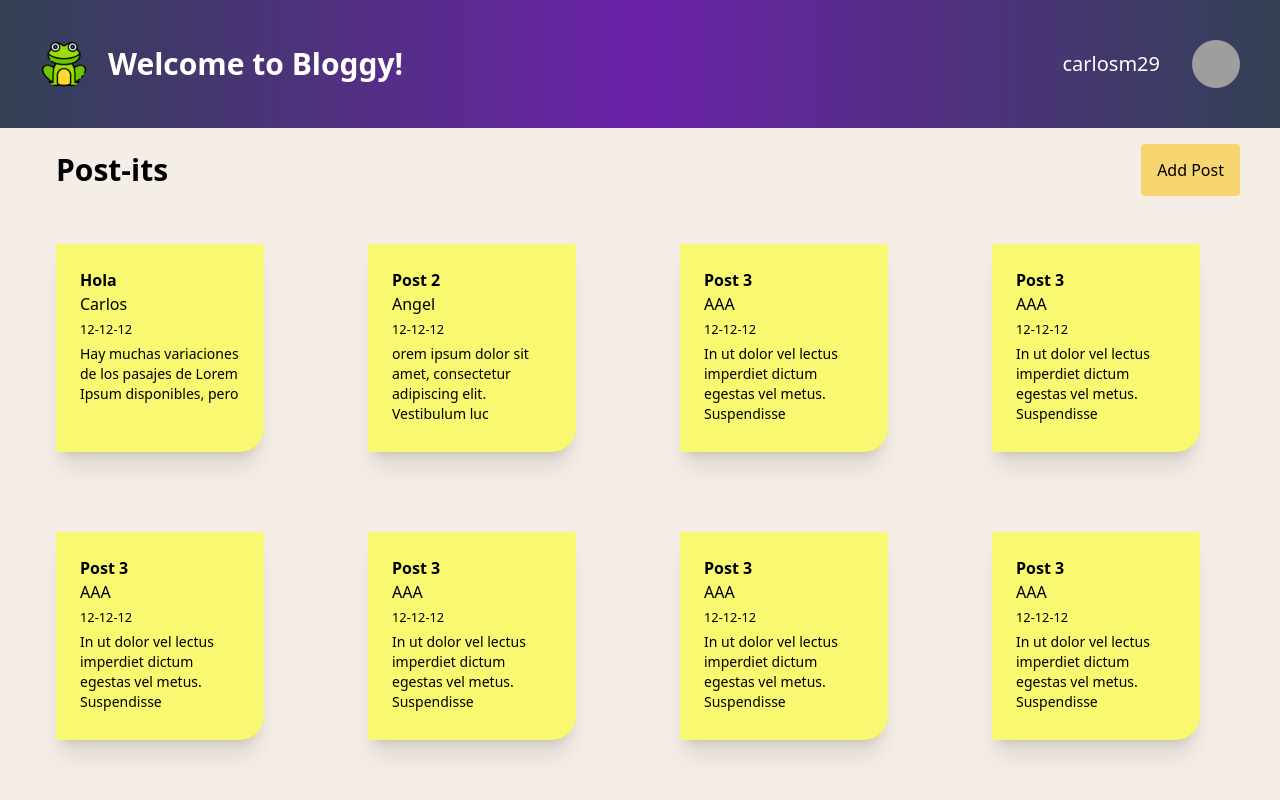
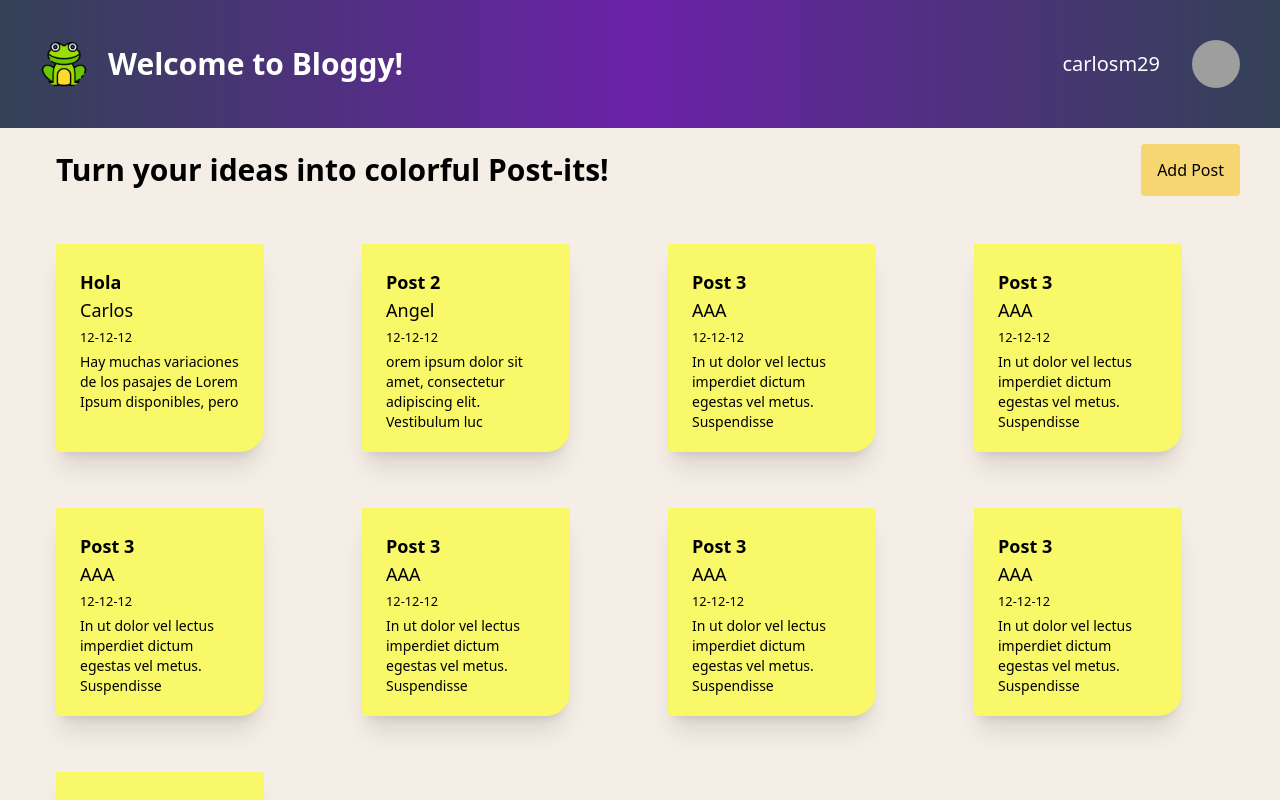
Before and after one commit to CarlosMoralesR/react-blog, a React (Vite) app in the folder blog-app/: page / in a window 1280 px wide. Shown: the top 800 px of the page. Built offline with nearby package versions, Linux system fonts and the light colour scheme; grey boxes are pictures that could not be loaded.

Commit message:
fix(dashboard): changing posts title

```diff
--- a/blog-app/src/App.jsx
+++ b/blog-app/src/App.jsx
@@ -85,7 +85,9 @@ const App = () => {
     <div>
       <Navbar />
       <div className="flex justify-between">
-        <h2 className="text-3xl font-bold my-6 mx-14">Post-its</h2>
+        <h2 className="text-3xl font-bold my-6 mx-14">
+          Turn your ideas into colorful Post-its!
+        </h2>
 
         <AddPostButton onClick={() => setIsAddingEntry(true)} />
       </div>
--- a/blog-app/src/components/EntryList.jsx
+++ b/blog-app/src/components/EntryList.jsx
@@ -1,16 +1,17 @@
 const EntryList = ({ entries, onSelect }) => {
   return (
-    <div className="grid grid-cols-1 gap-20 sm:grid-cols-2 md:grid-cols-3 lg:grid-cols-4 my-8">
+    <div className="grid grid-cols-1 gap-14 sm:grid-cols-2 md:grid-cols-3 lg:grid-cols-4 my-8">
       {entries.map((entry) => (
         <div
           key={entry.title}
-          className="bg-[#F9F871] border-gray-300 p-6 w-52 h-52 cursor-pointer hover:bg-[#f3f37d] shadow-xl rounded rounded-tl-none rounded-br-3xl"
+          className="bg-[#f8f869] border-gray-300 p-6 w-52 h-52 cursor-pointer hover:bg-[#f7f783] shadow-xl hover:shadow-2xl rounded rounded-tl-none rounded-br-3xl"
           onClick={() => onSelect(entry)}
         >
-          <span className="capitalize block">
+          <span className="capitalize block text-lg">
             <strong>{entry.title}</strong> <br />
-            {entry.author} <br /> <small>{entry.date}</small>
+            {entry.author} <br />
           </span>
+          <small>{entry.date}</small>
           <p className="text-sm mt-1">{entry.content.substring(0, 70)}</p>
         </div>
       ))}
```
